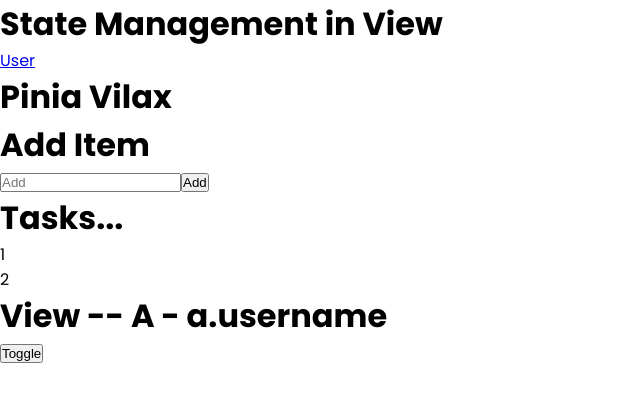
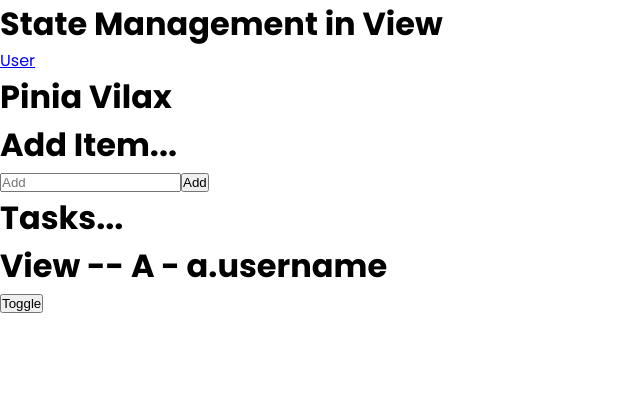
Before and after one commit to codethrx/VueJSKingdom, a Vue app: page / in a window 1280 px wide. Shown: the top 402 px of the page, without its empty margins (0-640 px from the left). Built offline with nearby package versions, Linux system fonts and the light colour scheme.

Commit message:
minor fixes

```diff
--- a/src/components/pinia/Add.vue
+++ b/src/components/pinia/Add.vue
@@ -1,7 +1,7 @@
 <template>
-  <h1>Add Item{{ val }}</h1>
+  <h1>Add Item...</h1>
   <input placeholder="Add" v-model="val" />
-  <button :click="add(val)">Add</button>
+  <button @click="add(val)">Add</button>
 </template>
 <script>
 import { useStore } from "../../pinia/store";
--- a/src/components/pinia/List.vue
+++ b/src/components/pinia/List.vue
@@ -1,6 +1,6 @@
 <template>
   <h1>Tasks...</h1>
-  <p v-for="i in tasks" :key="i">{{ i }}</p>
+  <p v-for="i in store.tasks" :key="i" @click="store.deleteItem(i)">{{ i }}</p>
 </template>
 <script>
 import { useStore } from "../../pinia/store";
@@ -8,7 +8,7 @@ export default {
   setup() {
     const store = useStore();
     console.log(store.tasks);
-    return { tasks: store.tasks };
+    return { store };
   },
 };
 </script>
--- a/src/pinia/store.js
+++ b/src/pinia/store.js
@@ -1,9 +1,15 @@
 import { defineStore } from "pinia";
 export const useStore = defineStore("storex", {
-  state: () => ({ title: "Pinia Vilax", tasks: [1, 2] }),
+  state: () => ({ title: "Pinia Vilax", tasks: [] }),
   actions: {
     add(item) {
       this.tasks.push(item);
     },
+    deleteItem(i) {
+      console.log("clicked", i);
+      console.log(this.tasks);
+      this.tasks = this.tasks.filter((t) => t !== i);
+      console.log(this.tasks);
+    },
   },
 });
```
